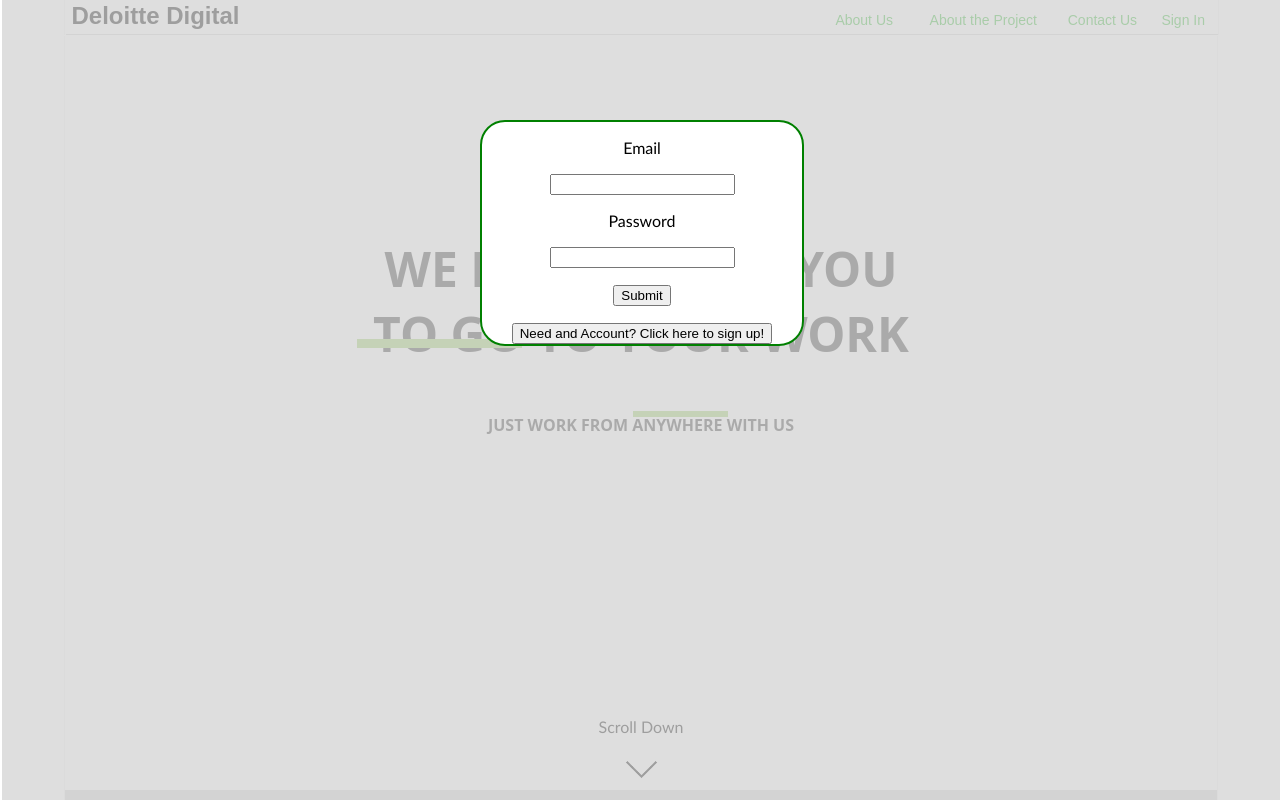
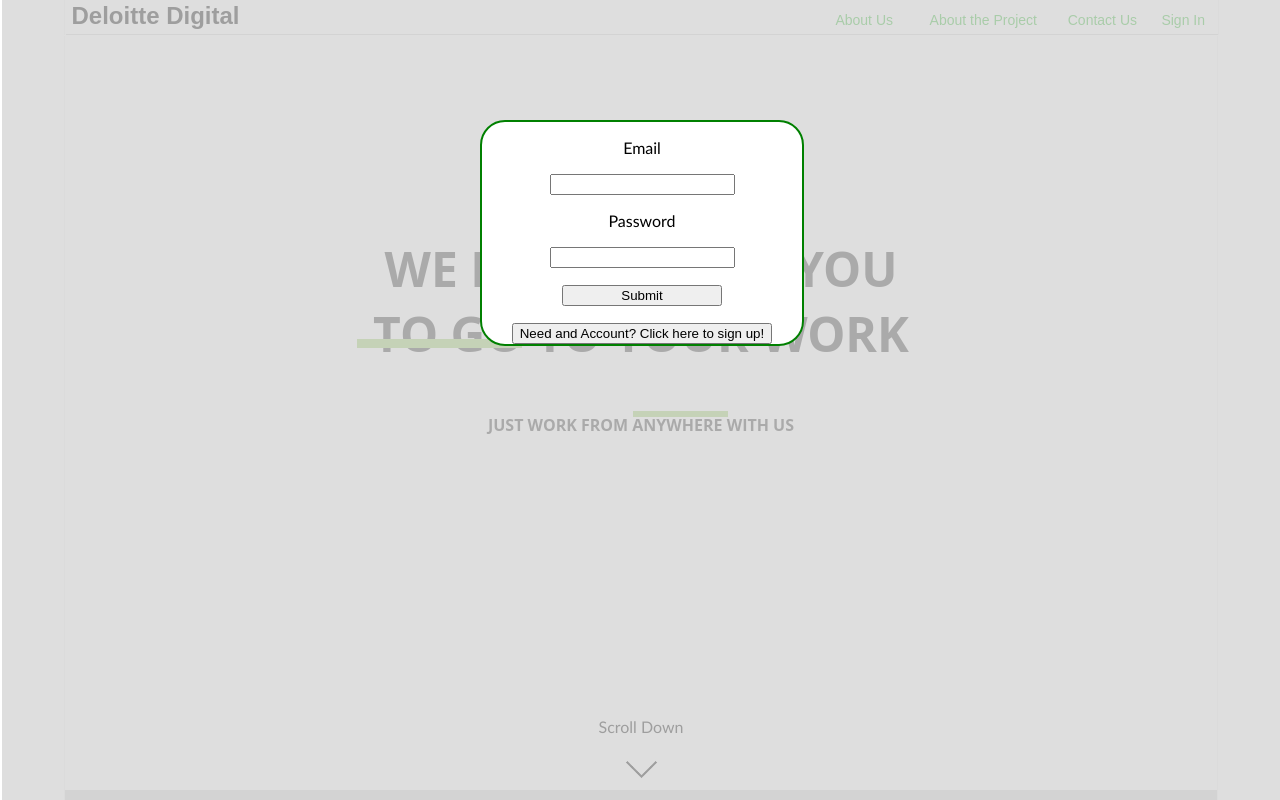
Before and after one commit to mhollings97/DigitalDeloitte, a React (Create React App) app in the folder my-app/: page / in a window 1280 px wide. Both pictures are taken after a click on the button "Sign In". Built offline with nearby package versions, Linux system fonts and the light colour scheme.

Commit message:
sign in kinda works with a double click :)

```diff
--- a/my-app/src/App.js
+++ b/my-app/src/App.js
@@ -28,18 +28,27 @@ class App extends Component {
 constructor(props) {
     super(props);
     this.state = {
-		showLogOn: false
+		showLogOn: false,
+		redirectUP: false
 	};
 	this.toggleLog = this.toggleLog.bind(this);
+	this.toggleLog2 = this.toggleLog2.bind(this);
 	this.handleSubmit = this.toggleLog.bind(this);
 }
-
-
-        toggleLog(showLogOn) {
-            this.setState(prevState => ({
+toggleLog(showLogOn) {
+	  this.setState(prevState => ({
                 showLogOn: !this.state.showLogOn
           }));
-        }
+}
+
+toggleLog2(showLogOn) {
+     if(sessionStorage.getItem('user_id') !== '-1'){
+	  this.setState(prevState => ({
+                showLogOn: !this.state.showLogOn,
+		redirectUP: true,
+          }));
+     }
+}
 
 
 
@@ -58,8 +67,9 @@ render() {
 				<button onClick ={this.toggleLog}>Need and Account? Click here to sign up!</button>
 			</Link>
 		}
-		toggleLog = {this.toggleLog}
+		toggleLog = {this.toggleLog2}
 		/> </div>}
+		{this.state.redirectUP && <Redirect to = '/userprofile'/>}
 
 		{this.state.showLogOn
                 	&&
--- a/my-app/src/components/InputForm/InputForm.css
+++ b/my-app/src/components/InputForm/InputForm.css
@@ -4,6 +4,14 @@
 }
 
 #buttonS{
-	padding-top: 16px;
-	padding-bottom: 16px;
+	width: 50%;
+	margin-left: 25%;
+	margin-top: 16px;
+	margin-bottom: 16px;
+
 }
+
+#innerButton{
+	height: 100%;
+	width: 100%;
+}
--- a/my-app/src/components/InputForm/InputForm.js
+++ b/my-app/src/components/InputForm/InputForm.js
@@ -8,6 +8,7 @@ constructor(props) {
         email: '',
 	password: '',
     };
+	this.hack = this.hack.bind(this);
     this.handlePWChange = this.handlePWChange.bind(this);
     this.handleEChange = this.handleEChange.bind(this);
     this.handleSubmit = this.handleSubmit.bind(this);
@@ -19,6 +20,11 @@ constructor(props) {
   handleEChange(event) {
     this.setState({email: event.target.value});
   }
+  hack(event){
+	this.setState({email: this.state.email + ' '});
+	this.setState({password: ' '});
+	console.log("HACKER MAN");
+  }
 
   handleSubmit(event) {
      var object = {
@@ -27,6 +33,9 @@ constructor(props) {
      }
 
      event.preventDefault();
+	console.log('Before Fetch statement session values');
+	console.log(sessionStorage.getItem('user_id'));
+	console.log(sessionStorage.getItem('auth'));
 
      fetch('http://localhost:3050/api/v1/auth', {
              method: "POST",
@@ -37,24 +46,24 @@ constructor(props) {
 
 
          .then(responseData => {
-		this.setState({ code: responseData.code});
                  console.log(responseData);
 
                  if(responseData.code === 200){
 			console.log("here");
 			sessionStorage.setItem('user_id' , responseData.data.userData.user_id);
 			sessionStorage.setItem('auth', 1);
-                   }
+                	this.props.toggleLog;
+		}
 
                  else {
                      //TODO: INSERT ERROR MESSAGE
 			sessionStorage.setItem('user_id', -1);
+			sessionStorage.setItem('auth', -1);
                  }
              })
-	console.log('Fetch statement session values');
-	console.log(sessionStorage.getItem('user_id'));
-	console.log(sessionStorage.getItem('auth'));
-  }
+
+	this.forceUpdate();
+}
 
 componentWillMount(){
 	console.log('component is setting session values');
@@ -64,8 +73,11 @@ componentWillMount(){
 	console.log(sessionStorage.getItem('auth'));
 }
   render() {
+	console.log('In render statement session values');
+	console.log(sessionStorage.getItem('user_id'));
+	console.log(sessionStorage.getItem('auth'));
 
-	if(sessionStorage.getItem('auth') == 1){
+	if(sessionStorage.getItem('auth') === '1'){
 		console.log("Redirect sucks man");
 		return <Redirect to = '/userprofile'/>;
 	}
@@ -83,7 +95,7 @@ componentWillMount(){
               <input type = "text" password = {this.state.password} onChange= {this.handlePWChange}/>
             </div >
 	    <div onClick = {this.handleSubmit} id = "buttonS">
-		<button onClick = {this.props.toggleLog}> Submit </button>
+		<button id = 'innerButton' onClick = {this.props.toggleLog}> Submit </button>
 	    </div>
 	    <div id = "SignUp">
 		{this.props.linkButton}
```
